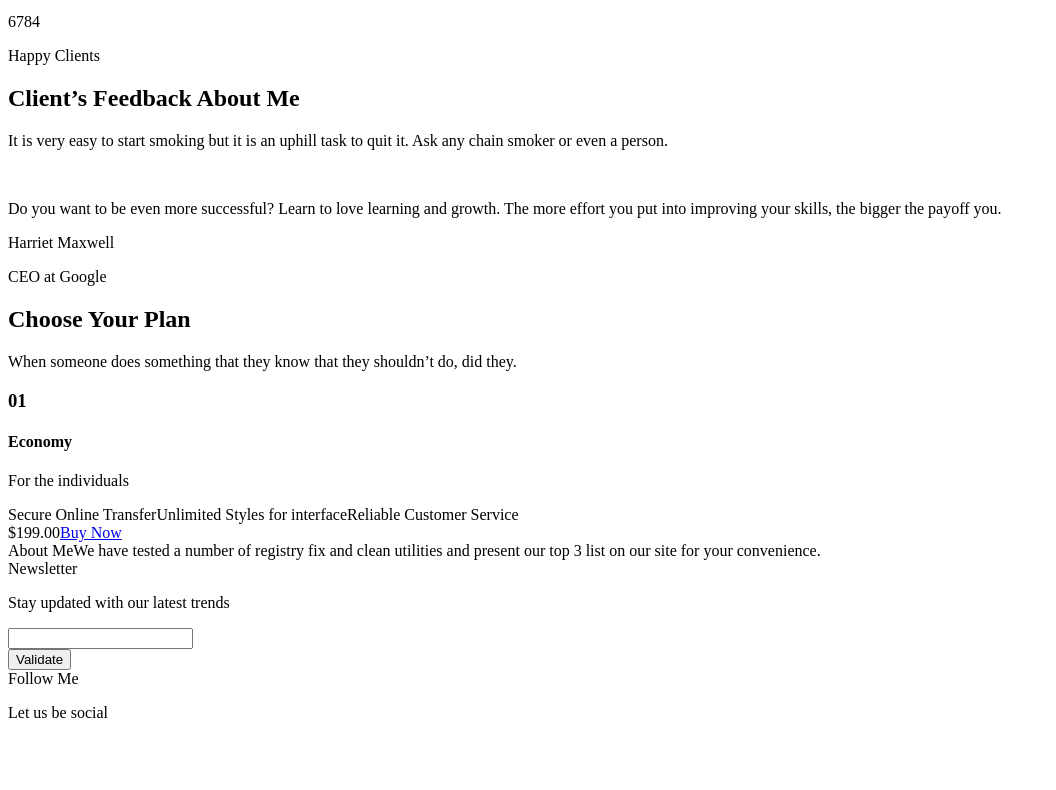
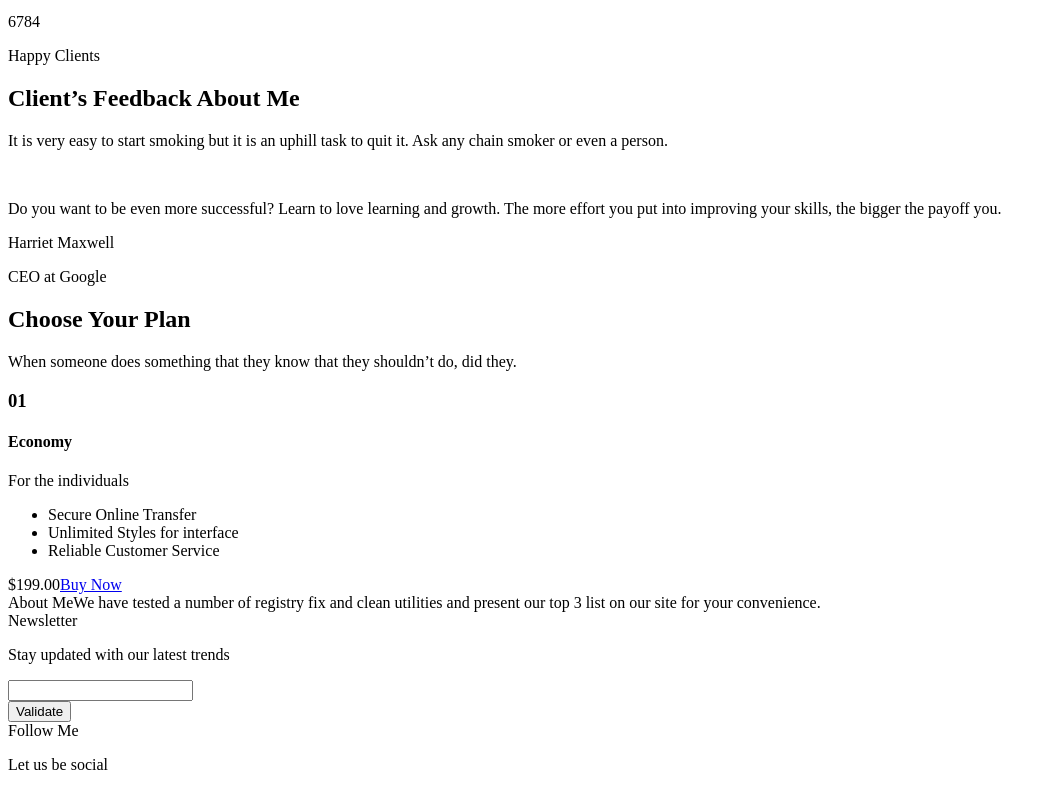
Before and after one commit to Valinor13/holbertonschool-web_front_end, a plain HTML site: page 0x03-accessibility/fix-a11y/10-index.html in a window 1280 px wide. Shown: the part 866-1656 px from the top of the page, without its empty margins (0-1056 px from the left). Before the commit the page ends 1604 px from the top, so only its background shows below. Drawn offline with Linux system fonts and the light colour scheme.

Commit message:
Update 10-index.html

```diff
--- a/0x03-accessibility/fix-a11y/10-index.html
+++ b/0x03-accessibility/fix-a11y/10-index.html
@@ -134,7 +134,11 @@
                 <p>For the individuals</p>
               </div>
               <div class="package-list">
-                <div><span>Secure Online Transfer</span><span>Unlimited Styles for interface</span><span>Reliable Customer Service</span></div>
+                <ul>
+                  <li>Secure Online Transfer</li>
+                  <li>Unlimited Styles for interface</li>
+                  <li>Reliable Customer Service</li>
+                </ul>
               </div>
               <div class="bottom-part">
                 <span>$199.00</span><a href="#">Buy Now</a>
```
